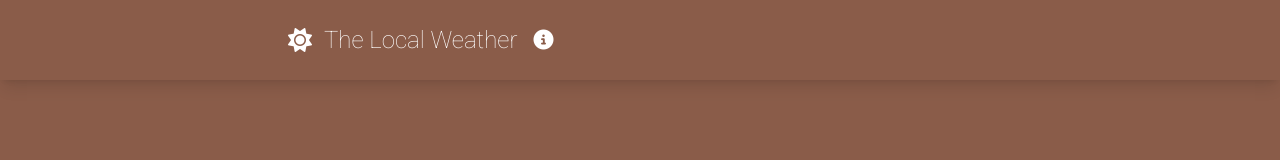
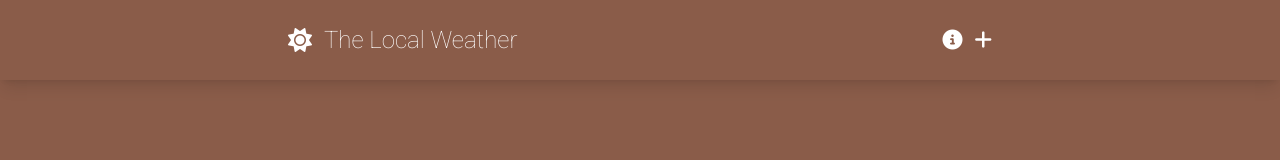
Before and after one commit to maderi21/weather-app, a Vue app in the folder vue-project/: page / in a window 1280 px wide. Shown: the top 160 px of the page. Built offline with nearby package versions, Linux system fonts and the light colour scheme.

Commit message:
SiteNavigation.vue

```diff
--- a/vue-project/package.json
+++ b/vue-project/package.json
@@ -15,7 +15,7 @@
   "devDependencies": {
     "@vitejs/plugin-vue": "^4.5.2",
     "autoprefixer": "^10.4.16",
-    "postcss": "^8.4.32",
+    "postcss": "^8.4.33",
     "tailwindcss": "^3.4.0",
     "vite": "^5.0.10"
   }
--- a/vue-project/src/assets/tailwind.css
+++ b/vue-project/src/assets/tailwind.css
@@ -1,3 +1,3 @@
 @import "tailwindcss/base";
+@import "tailwindcss/components";
 @import "tailwindcss/utilities";
-@import "tailwindcss/components";
--- a/vue-project/src/components/SiteNavigation.vue
+++ b/vue-project/src/components/SiteNavigation.vue
@@ -4,15 +4,18 @@
       class="container flex flex-col sm:flex-row items-center gap-4 text-white py-6"
     >
       <RouterLink :to="{ name: 'home' }">
-        <div class="flex items-center gap-3 flex-1">
+        <div class="flex items-center gap-3">
           <i class="fa-solid fa-sun text-2xl"></i>
           <p class="text-2xl">The Local Weather</p>
         </div>
       </RouterLink>
 
-      <div class="flex gap-3">
+      <div class="flex gap-3 flex-1 justify-end">
         <i
           class="fa-solid fa-circle-info text-xl hover:text-weather-secondary duration-150 cursor-pointer"
+        ></i>
+        <i
+          class="fa-solid fa-plus text-xl hover:text-weather-secondary duration-150 cursor-pointer"
         ></i>
       </div>
     </nav>
```
Also changed, not shown: 1 other file (tests, documents, lock files or other folders).
